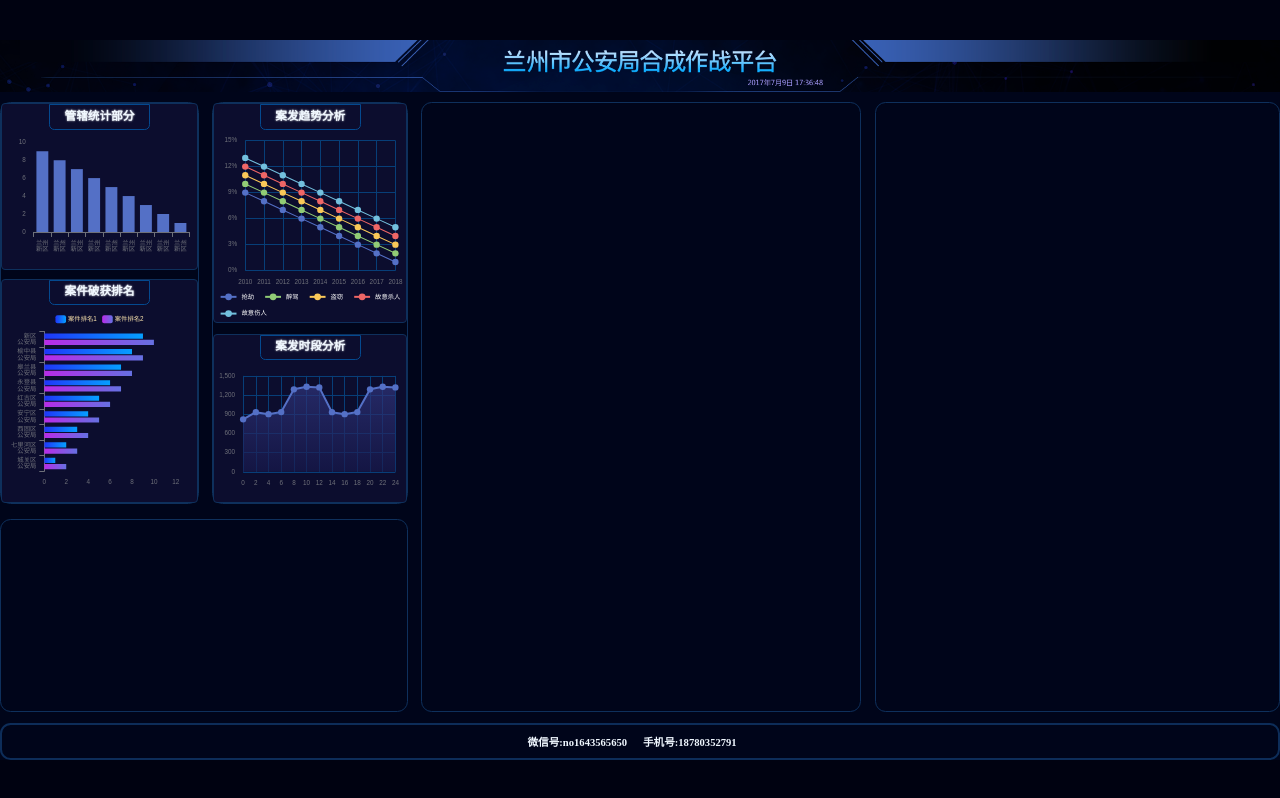
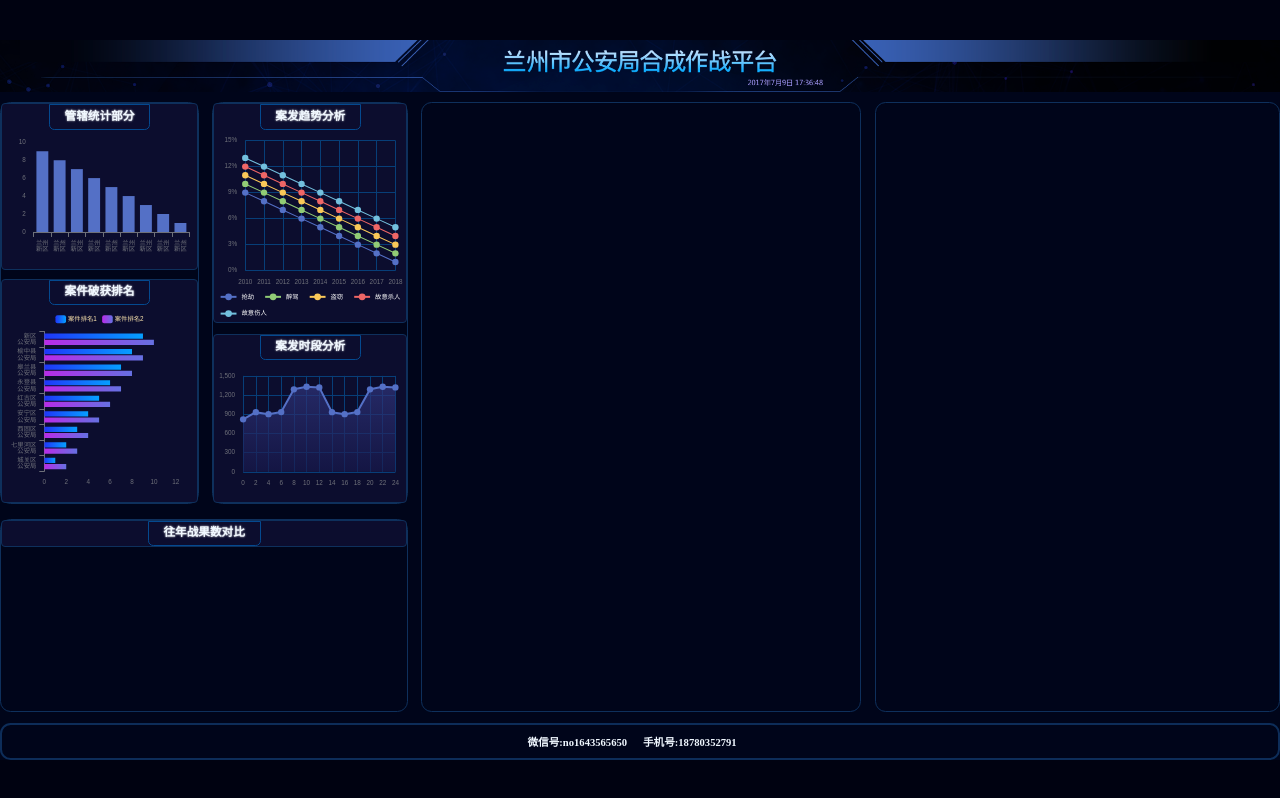
Before and after one commit to Lixianlai-2/visual-PoliceAffairs-, a Vue app: page / in a window 1280 px wide. Built offline with nearby package versions, Linux system fonts and the light colour scheme.

Commit message:
再次重构，把都需要的CSS内容放到了APP组件中

```diff
--- a/src/App.vue
+++ b/src/App.vue
@@ -5,6 +5,7 @@ import Chart1 from "./components/Chart1.vue";
 import Chart2 from "./components/Chart2.vue";
 import Chart3 from "./components/Chart3.vue";
 import Chart4 from "./components/Chart4.vue";
+import Chart5 from "./components/Chart5.vue";
 
 // 重新渲染页面时滚动到顶部
 const scrollToTop = () => {
@@ -33,7 +34,9 @@ onMounted(() => {
         <Chart3 />
         <Chart4 />
       </section>
-      <section class="box3"></section>
+      <section class="box3">
+        <Chart5 />
+      </section>
       <section class="box4"></section>
       <section class="box5"></section>
     </main>
@@ -96,9 +99,18 @@ main {
   > section {
     border: 1px solid #0e305c;
     border-radius: px(20);
-    // background: #0c0d2e;
     text-align: center;
   }
+}
+
+.案发时段分析,
+.往年战果数对比,
+.案发趋势分析,
+.案件破获排名,
+.管辖统计 {
+  display: flex;
+  flex-direction: column;
+  align-items: center;
 }
 
 .bordered {
@@ -139,6 +151,8 @@ h2 {
 }
 .box3 {
   grid-area: box3;
+  display: flex;
+  flex-direction: column;
 }
 .box4 {
   grid-area: box4;
--- a/src/components/Chart1.vue
+++ b/src/components/Chart1.vue
@@ -94,9 +94,9 @@ const initEcharts = function () {
 
 .管辖统计 {
   height: px(315);
-  display: flex;
-  flex-direction: column;
-  align-items: center;
+  // display: flex;
+  // flex-direction: column;
+  // align-items: center;
   // h2 {
   //   font-size: px(22);
   //   line-height: px(24);
--- a/src/components/Chart2.vue
+++ b/src/components/Chart2.vue
@@ -131,9 +131,9 @@ const initEcharts = function () {
 
 .案件破获排名 {
   height: px(425);
-  display: flex;
-  flex-direction: column;
-  align-items: center;
+  // display: flex;
+  // flex-direction: column;
+  // align-items: center;
   // h2 {
   //   font-size: px(22);
   //   line-height: px(24);
--- a/src/components/Chart3.vue
+++ b/src/components/Chart3.vue
@@ -120,8 +120,8 @@ const initEcharts = function () {
 
 .案发趋势分析 {
   height: px(415);
-  display: flex;
-  flex-direction: column;
-  align-items: center;
+  // display: flex;
+  // flex-direction: column;
+  // align-items: center;
 }
 </style>
--- a/src/components/Chart4.vue
+++ b/src/components/Chart4.vue
@@ -111,8 +111,8 @@ const initEcharts = function () {
 
 .案发时段分析 {
   height: px(320);
-  display: flex;
-  flex-direction: column;
-  align-items: center;
+  // display: flex;
+  // flex-direction: column;
+  // align-items: center;
 }
 </style>
--- /dev/null
+++ b/src/components/Chart5.vue
@@ -0,0 +1,6 @@
+<template>
+  <div class="bordered 往年战果数对比">
+    <h2>往年战果数对比</h2>
+    <div class="chart" ref="chart"></div>
+  </div>
+</template>
```
